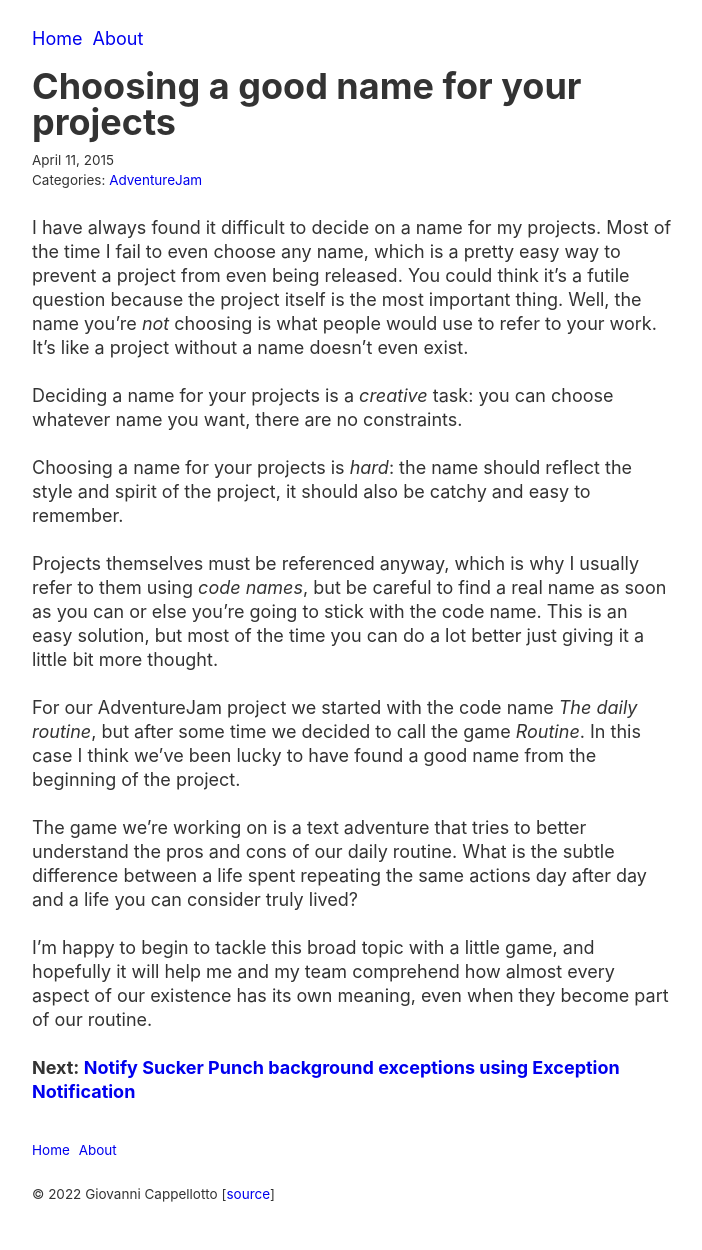
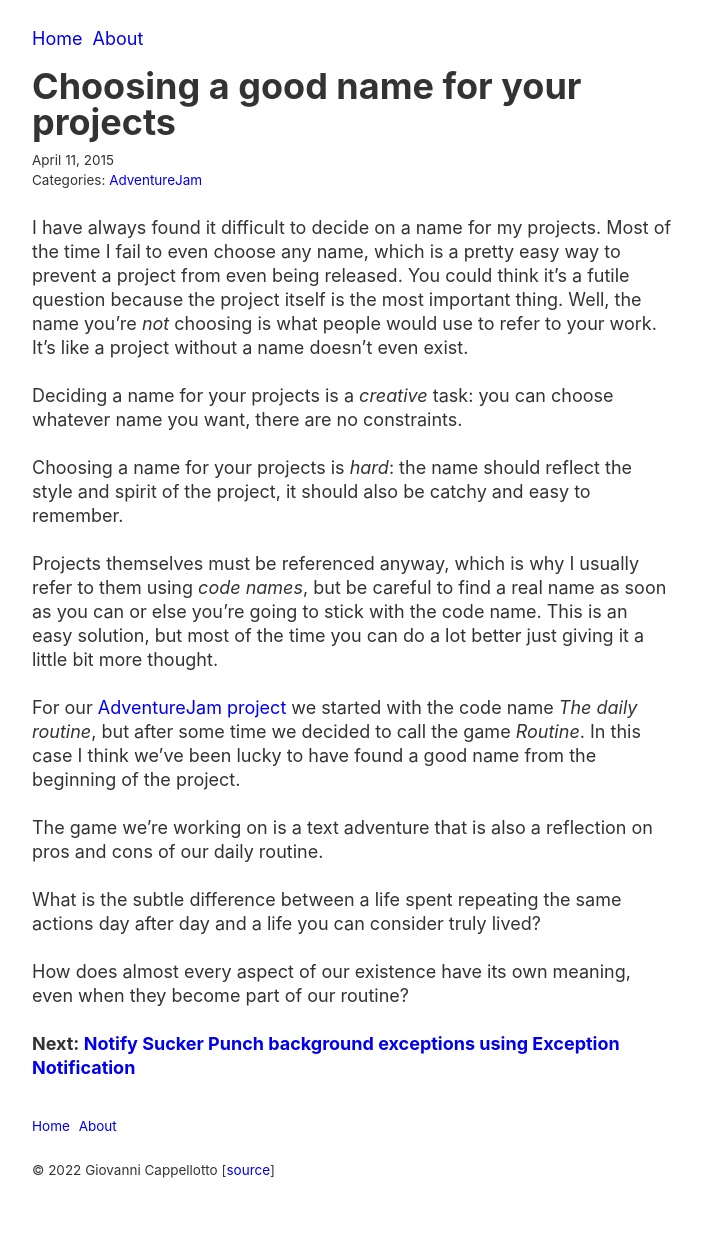
Before and after one commit to curlybracketshq/giovanni.curlybrackets.it, a Jekyll site: the page built from adventure-jam/_posts/2015-04-11-choosing-a-good-name-for-your-projects.markdown, in a window 1280 px wide. Shown: the whole page, without its empty margins (288-990 px from the left). Built offline with Jekyll 4.4.1, drawn with Linux system fonts in a browser that asks for light colours; after the commit the page ends 1226 px from its top, so only the background shows below that.

Commit message:
Rewrite some posts and remove broken links - part 4

```diff
--- a/adventure-jam/_posts/2015-04-11-choosing-a-good-name-for-your-projects.markdown
+++ b/adventure-jam/_posts/2015-04-11-choosing-a-good-name-for-your-projects.markdown
@@ -22,15 +22,16 @@ or else you're going to stick with the code name. This is an easy solution, but
 most of the time you can do a lot better just giving it a little bit more
 thought.
 
-For our AdventureJam project we started with the code name *The daily routine*,
-but after some time we decided to call the game *Routine*. In this case I think
-we've been lucky to have found a good name from the beginning of the project.
+For our [AdventureJam project]({% post_url 2015-04-05-it-s-adventure-jam-time
+%}) we started with the code name *The daily routine*, but after some time we
+decided to call the game *Routine*. In this case I think we've been lucky to
+have found a good name from the beginning of the project.
 
-The game we're working on is a text adventure that tries to better understand
-the pros and cons of our daily routine. What is the subtle difference between a
-life spent repeating the same actions day after day and a life you can consider
-truly lived?
+The game we're working on is a text adventure that is also a reflection on pros
+and cons of our daily routine.
 
-I'm happy to begin to tackle this broad topic with a little game, and hopefully
-it will help me and my team comprehend how almost every aspect of our existence
-has its own meaning, even when they become part of our routine.
+What is the subtle difference between a life spent repeating the same actions
+day after day and a life you can consider truly lived?
+
+How does almost every aspect of our existence have its own meaning, even when
+they become part of our routine?
```
